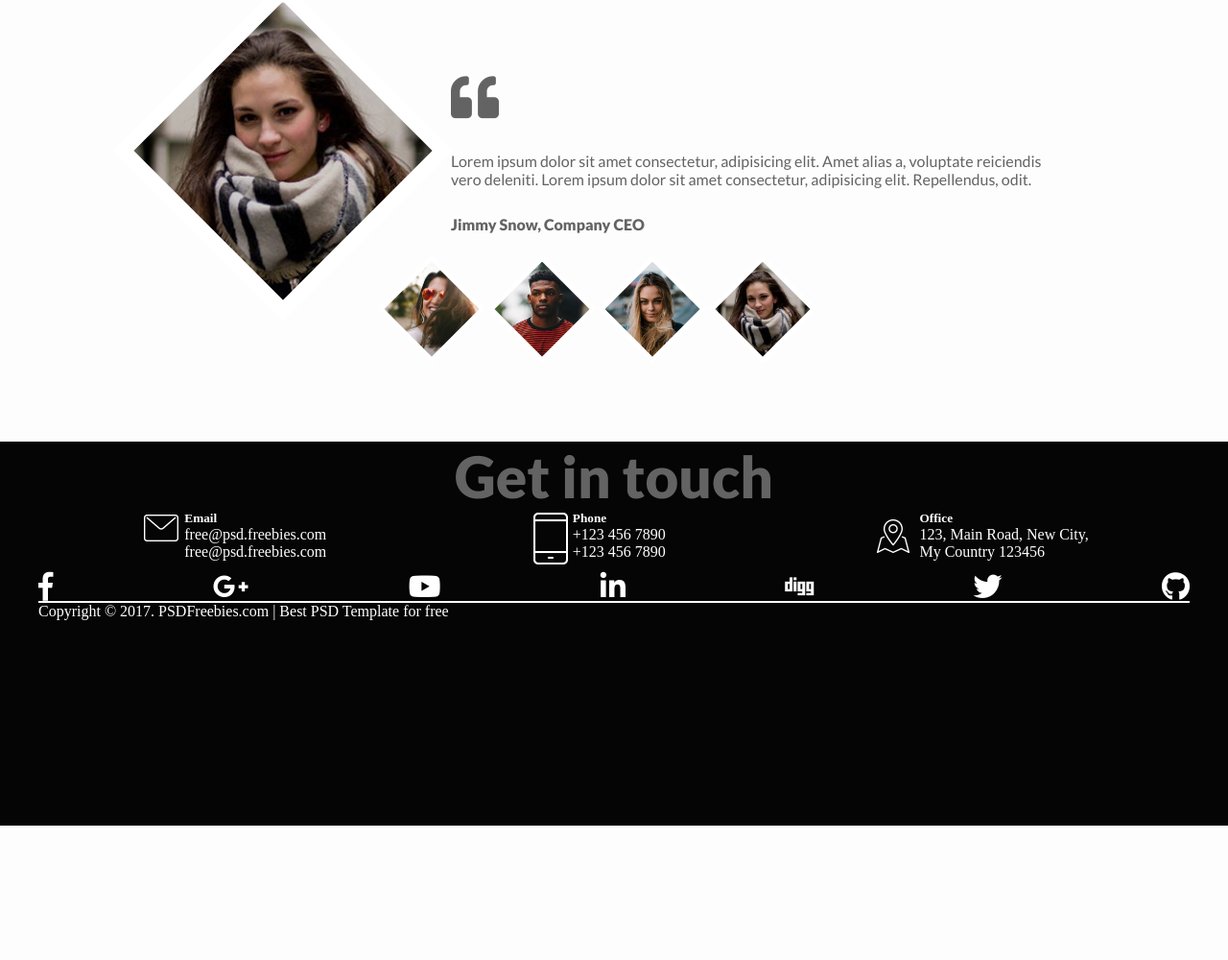
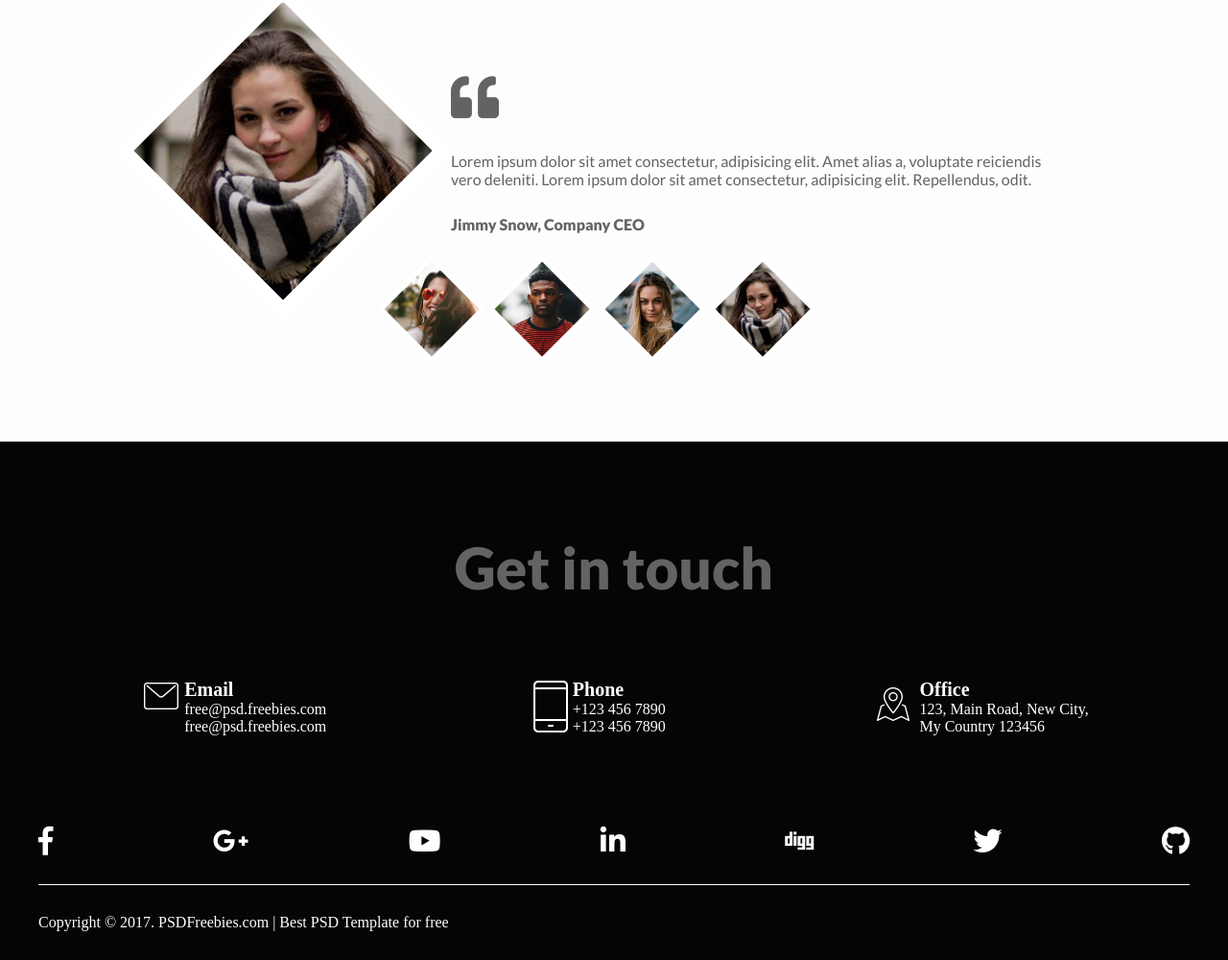
Before and after one commit to JCiechanowski93/Agency-landing-page, a website: page index.html in a window 1280 px wide. Shown: the part 3648-4648 px from the top of the page at 96% size. Before the commit the page ends 4508 px from the top, so only its background shows below. Drawn offline with nearby package versions, Linux system fonts and the light colour scheme.

Commit message:
Footer fonts

```diff
--- a/scss/main.scss
+++ b/scss/main.scss
@@ -43,12 +43,11 @@
 
 .contact__background {
     background-color: #050505;
-    height: 400px;
   }
 
 .contact__title {
     color: $grey-color-second;
-
+    padding: 95px 0 80px 0;
 
 }
 
@@ -66,7 +65,9 @@
     color: #fff;
     display: flex;
 
-
+    h5 {
+        font-size: 20px;
+    }
 }
 
 .contact__icon {}
@@ -77,6 +78,8 @@
     align-content: center;
     text-align: center;
 
+    padding: 90px 0 0 0;
+
     i {
         font-size: 30px;
         color: #fff;
@@ -84,9 +87,12 @@
 }
 
 .contact__line {
-    border: 0.8px solid #fff;
+    border-bottom: 0.8px solid #fff;
+    padding: 30px 0 0 0;
 }
 
 .contant__copyright {
+    padding: 30px 0 30px 0;
     color: #fff;
+
 }
```
Also changed, not shown: css/main.css, 1 other file.
